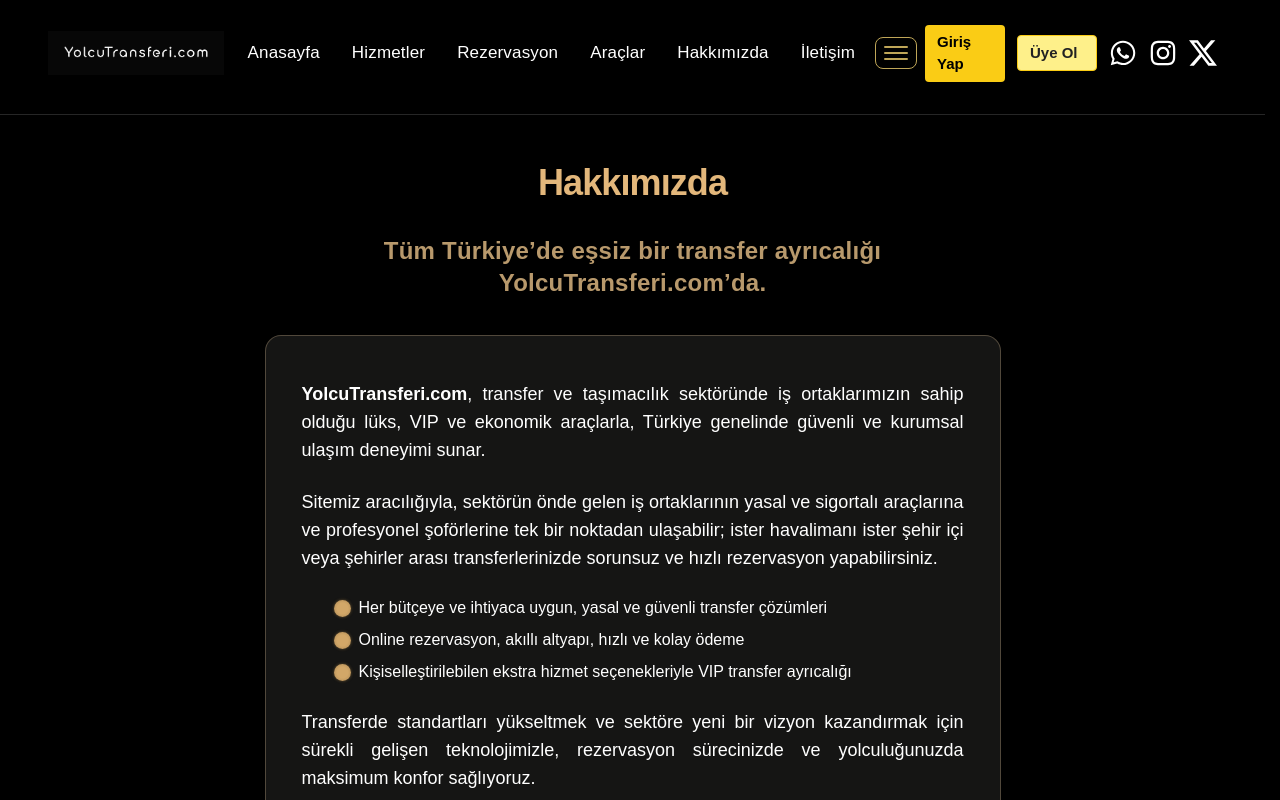
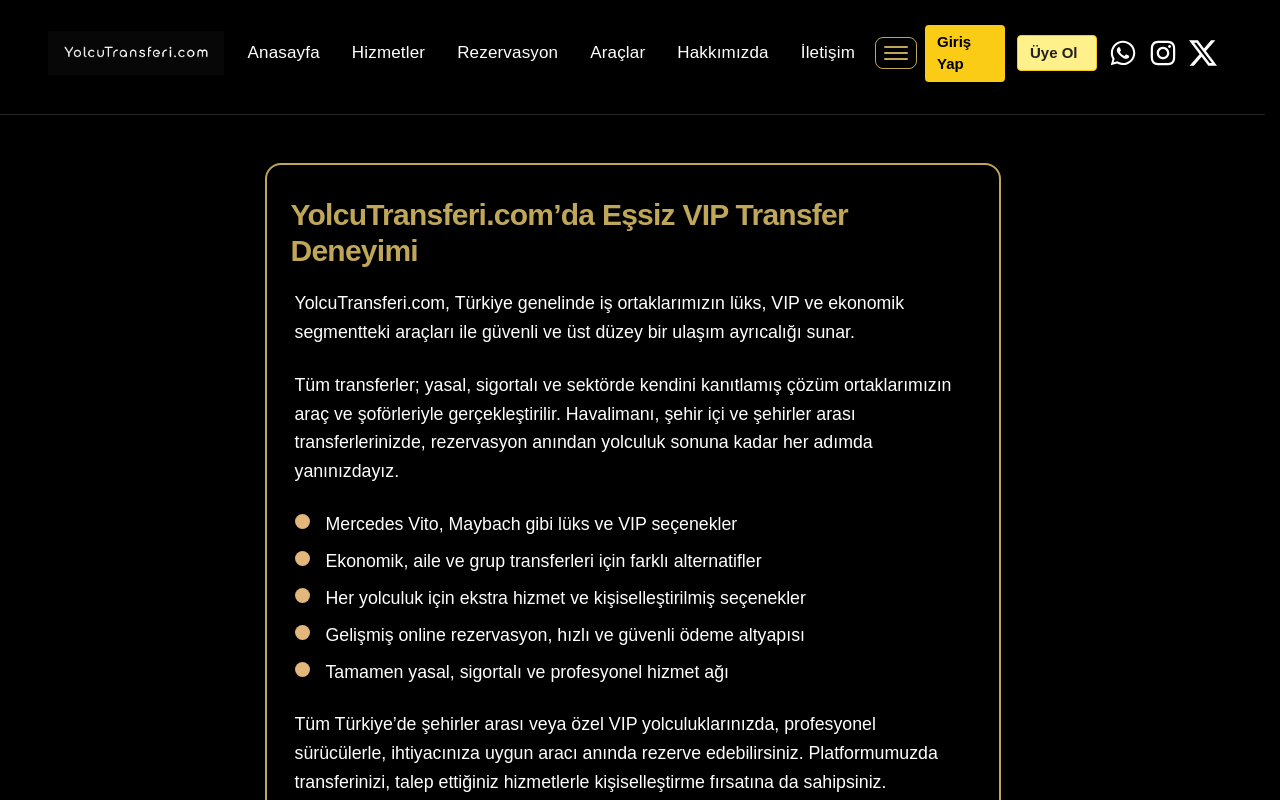
Before and after one commit to haliltayfur/yolcutransferi, a Next.js app: page /hakkimizda in a window 1280 px wide. Shown: the top 800 px of the page. Built offline with nearby package versions, Linux system fonts and the light colour scheme.

Commit message:
Update page.js

```diff
--- a/app/hakkimizda/page.js
+++ b/app/hakkimizda/page.js
@@ -4,83 +4,65 @@ import Link from "next/link";
 export default function Hakkimizda() {
   return (
     <main className="max-w-3xl mx-auto px-4 py-12">
-      {/* Başlık */}
-      <h1 className="text-3xl md:text-4xl font-bold text-center text-[#e3b77b] mb-8 tracking-tight">
-        Hakkımızda
+      <div className="border-2 border-[#bfa658] rounded-2xl bg-black/80 px-2 md:px-6 py-6 md:py-8 mb-8">
+        {/* Slogan ve Başlık, şehirler-arası gibi */}
+        <h1 className="text-2xl md:text-3xl font-bold text-[#bfa658] mb-5 tracking-tight text-center md:text-left">
+          YolcuTransferi.com’da Eşsiz VIP Transfer Deneyimi
         </h1>
 
-      {/* Slogan */}
-      <div className="text-xl md:text-2xl font-semibold text-center mb-9"
+        {/* Orta göbekteki yazılar ve bulletlar */}
+        <div className="space-y-4 md:space-y-6 text-[1.09rem] md:text-[1.11rem] text-gray-200 font-normal leading-relaxed pl-1 pr-1 md:pr-4">
+          <p>
+            YolcuTransferi.com, Türkiye genelinde iş ortaklarımızın lüks, VIP ve ekonomik segmentteki araçları ile güvenli ve üst düzey bir ulaşım ayrıcalığı sunar.
+          </p>
+          <p>
+            Tüm transferler; yasal, sigortalı ve sektörde kendini kanıtlamış çözüm ortaklarımızın araç ve şoförleriyle gerçekleştirilir.
+            Havalimanı, şehir içi ve şehirler arası transferlerinizde, rezervasyon anından yolculuk sonuna kadar her adımda yanınızdayız.
+          </p>
+          <ul className="list-none pl-0 space-y-2">
+            {[
+              "Mercedes Vito, Maybach gibi lüks ve VIP seçenekler",
+              "Ekonomik, aile ve grup transferleri için farklı alternatifler",
+              "Her yolculuk için ekstra hizmet ve kişiselleştirilmiş seçenekler",
+              "Gelişmiş online rezervasyon, hızlı ve güvenli ödeme altyapısı",
+              "Tamamen yasal, sigortalı ve profesyonel hizmet ağı"
+            ].map((text, i) => (
+              <li key={i} className="flex items-start gap-3">
+                <span
+                  className="mt-1"
                   style={{
-          color: "#b8996c",
-          letterSpacing: ".01em"
-        }}>
-        Tüm Türkiye’de eşsiz bir transfer ayrıcalığı YolcuTransferi.com’da.
-      </div>
-
-      {/* İçerik */}
-      <section className="bg-[#181817]/90 border border-[#c8ad8a55] rounded-2xl shadow-xl px-4 md:px-9 py-8 md:py-11 text-[1.08rem] md:text-lg text-gray-200 space-y-6 leading-relaxed font-normal">
-        <p className="text-left md:text-justify">
-          <b className="font-bold text-gray-100">YolcuTransferi.com</b>, transfer ve taşımacılık sektöründe iş ortaklarımızın sahip olduğu lüks, VIP ve ekonomik araçlarla, Türkiye genelinde güvenli ve kurumsal ulaşım deneyimi sunar.
-        </p>
-        <p className="text-left md:text-justify">
-          Sitemiz aracılığıyla, sektörün önde gelen iş ortaklarının yasal ve sigortalı araçlarına ve profesyonel şoförlerine tek bir noktadan ulaşabilir; ister havalimanı ister şehir içi veya şehirler arası transferlerinizde sorunsuz ve hızlı rezervasyon yapabilirsiniz.
-        </p>
-        <ul className="pl-5 md:pl-8 mt-1 space-y-2">
-          <li className="flex items-start gap-2 text-[1.04rem] md:text-base">
-            <span className="mt-1 flex-shrink-0"
-              style={{
-                width: 17,
-                height: 17,
+                    width: 15,
+                    height: 15,
                     display: "inline-block",
                     borderRadius: "50%",
-                background: "radial-gradient(circle, #d2a768 45%, #aa8652 100%)",
-                boxShadow: "0 0 3px #b48a4a88"
-              }}></span>
-            <span className="text-gray-300">Her bütçeye ve ihtiyaca uygun, yasal ve güvenli transfer çözümleri</span>
+                    background: "radial-gradient(circle, #e3b77b 60%, #bfa658 100%)",
+                    marginTop: 4,
+                    marginRight: 4
+                  }}
+                ></span>
+                <span className="text-gray-300">{text}</span>
               </li>
-          <li className="flex items-start gap-2 text-[1.04rem] md:text-base">
-            <span className="mt-1 flex-shrink-0"
-              style={{
-                width: 17,
-                height: 17,
-                display: "inline-block",
-                borderRadius: "50%",
-                background: "radial-gradient(circle, #d2a768 45%, #aa8652 100%)",
-                boxShadow: "0 0 3px #b48a4a88"
-              }}></span>
-            <span className="text-gray-300">Online rezervasyon, akıllı altyapı, hızlı ve kolay ödeme</span>
-          </li>
-          <li className="flex items-start gap-2 text-[1.04rem] md:text-base">
-            <span className="mt-1 flex-shrink-0"
-              style={{
-                width: 17,
-                height: 17,
-                display: "inline-block",
-                borderRadius: "50%",
-                background: "radial-gradient(circle, #d2a768 45%, #aa8652 100%)",
-                boxShadow: "0 0 3px #b48a4a88"
-              }}></span>
-            <span className="text-gray-300">Kişiselleştirilebilen ekstra hizmet seçenekleriyle VIP transfer ayrıcalığı</span>
-          </li>
+            ))}
           </ul>
-        <p className="text-left md:text-justify">
-          Transferde standartları yükseltmek ve sektöre yeni bir vizyon kazandırmak için sürekli gelişen teknolojimizle, rezervasyon sürecinizde ve yolculuğunuzda maksimum konfor sağlıyoruz.
+          <p>
+            Tüm Türkiye’de şehirler arası veya özel VIP yolculuklarınızda, profesyonel sürücülerle, ihtiyacınıza uygun aracı anında rezerve edebilirsiniz.
+            Platformumuzda transferinizi, talep ettiğiniz hizmetlerle kişiselleştirme fırsatına da sahipsiniz.
           </p>
-        <p className="text-left md:text-justify">
-          Çok yakında, dron ile transfer gibi geleceğin ulaşım teknolojilerini de sistemimize entegre ederek sektörde ilkleri sunmaya hazırlanıyoruz.
+          <p>
+            YolcuTransferi.com, her zaman yenilikçi yaklaşımıyla sektörde ilkleri sunar. Çok yakında, dron ile transfer gibi geleceğin ulaşım teknolojilerini de platformumuza eklemeyi hedefliyoruz.
           </p>
-      </section>
-
-      {/* Rezervasyon Butonu (birebir aynı style, sehirler-arasi sayfasıyla aynı!) */}
-      <div className="flex justify-center mt-10">
+        </div>
+      </div>
+      {/* Büyük ve sabit Rezervasyon Butonu */}
+      <div className="flex justify-center mt-6">
         <Link
           href="/rezervasyon"
-          className="inline-block px-12 py-3 md:px-16 md:py-3 rounded-3xl bg-gradient-to-r from-[#e3b77b] via-[#c7a062] to-[#9e7c45] text-black font-bold text-lg shadow-lg hover:scale-105 transition-all duration-200 tracking-tight"
+          className="inline-block w-full md:w-auto px-0 md:px-20 py-4 rounded-xl text-center bg-[#bfa658] hover:bg-[#a68d53] text-black font-bold text-lg tracking-tight shadow-md transition-all duration-200"
           style={{
             fontFamily: "inherit",
-            letterSpacing: ".01em",
-          }}>
+            fontSize: "1.15rem"
+          }}
+        >
           Rezervasyon Yap
         </Link>
       </div>
```
Lines whose indentation alone changed are shown as unchanged.
